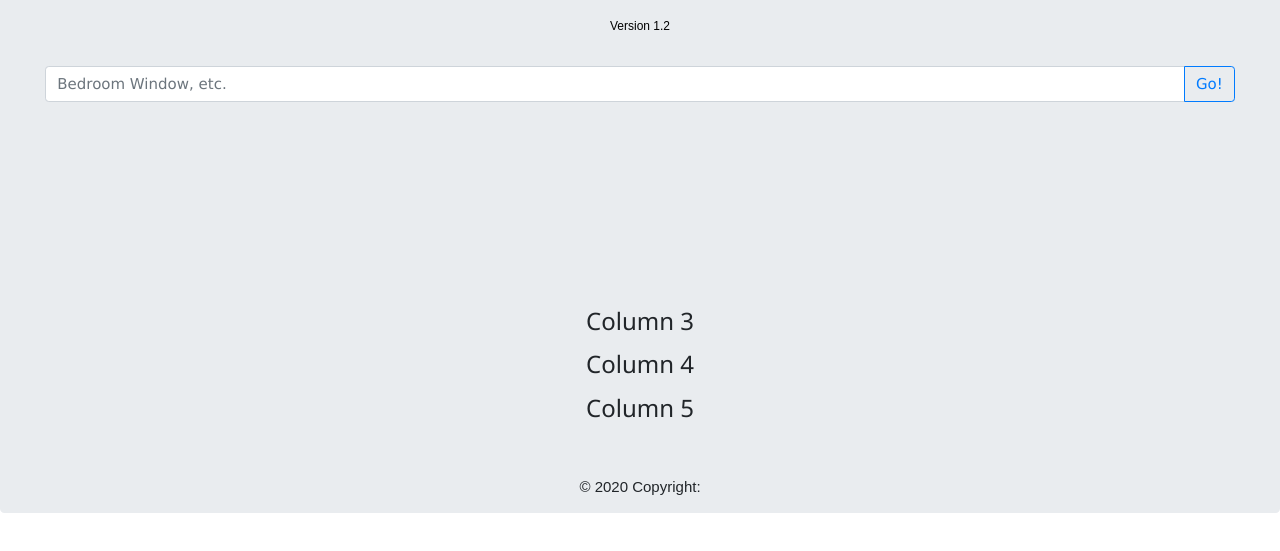
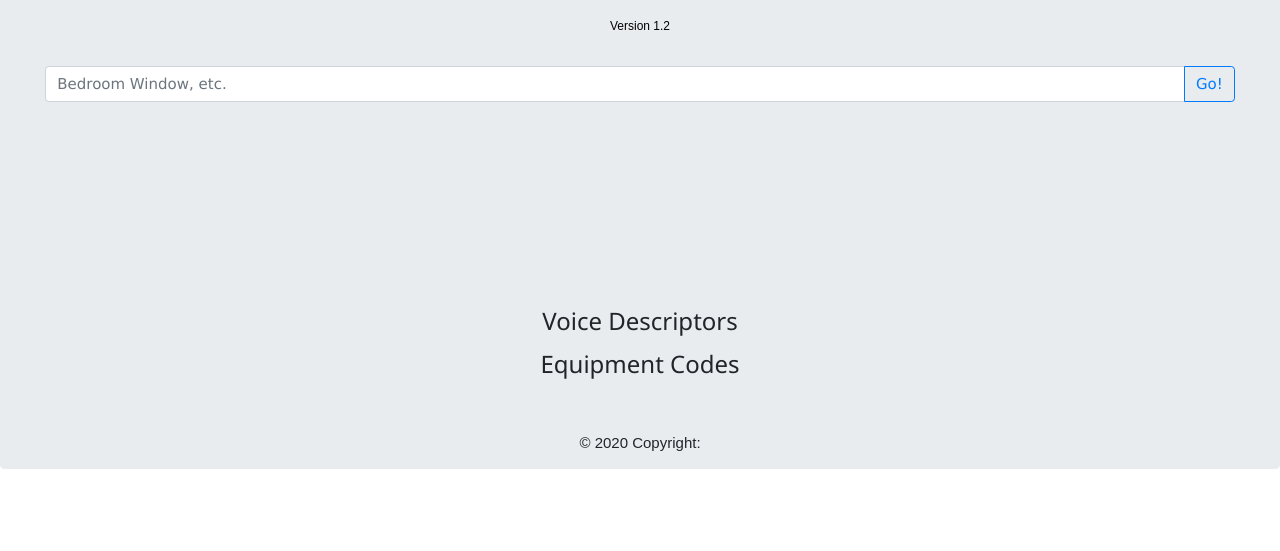
Before and after one commit to maya17power/gigVoice, a plain HTML site: page index.html in a window 1280 px wide. Shown: the part 221-772 px from the top of the page. Drawn offline with nearby package versions, Linux system fonts and the light colour scheme; a web font is replaced by a local one.

Commit message:
updated column tags

```diff
--- a/index.html
+++ b/index.html
@@ -107,24 +107,29 @@
         <div class="subTitleAndVersion container">
           <div class="row">
             <div class="col-xl-12 text-center">
-                <div class="col-xl-12 text-center">
-                </div>
-                <div class="col-xl-12 text-center">
 
-                </div>
               <div class="col-xl-12 text-center">
-                <h3>Column 3</h3>
+              </div>
+
+              <div class="col-xl-12 text-center">
+              </div>
+
+              <div class="col-xl-12 text-center">
+                <h3>Voice Descriptors</h3>
                 <p></p>
               </div>
+
               <div class="col-xl-12 text-center">
-                <h3>Column 4</h3>
+                <h3>Equipment Codes</h3>
                 <p></p>
               </div>
-              <div class="col-xl-12 text-center">
+
+              <!-- <div class="col-xl-12 text-center">
                 <h3>Column 5</h3>
                 <p></p>
-              </div>
-          </div>
+              </div> -->
+
+            </div>
         </div>
         <footer class="page-footer font-small blue pt-4">
           <div class="container-fluid text-center text-md-left">
```
